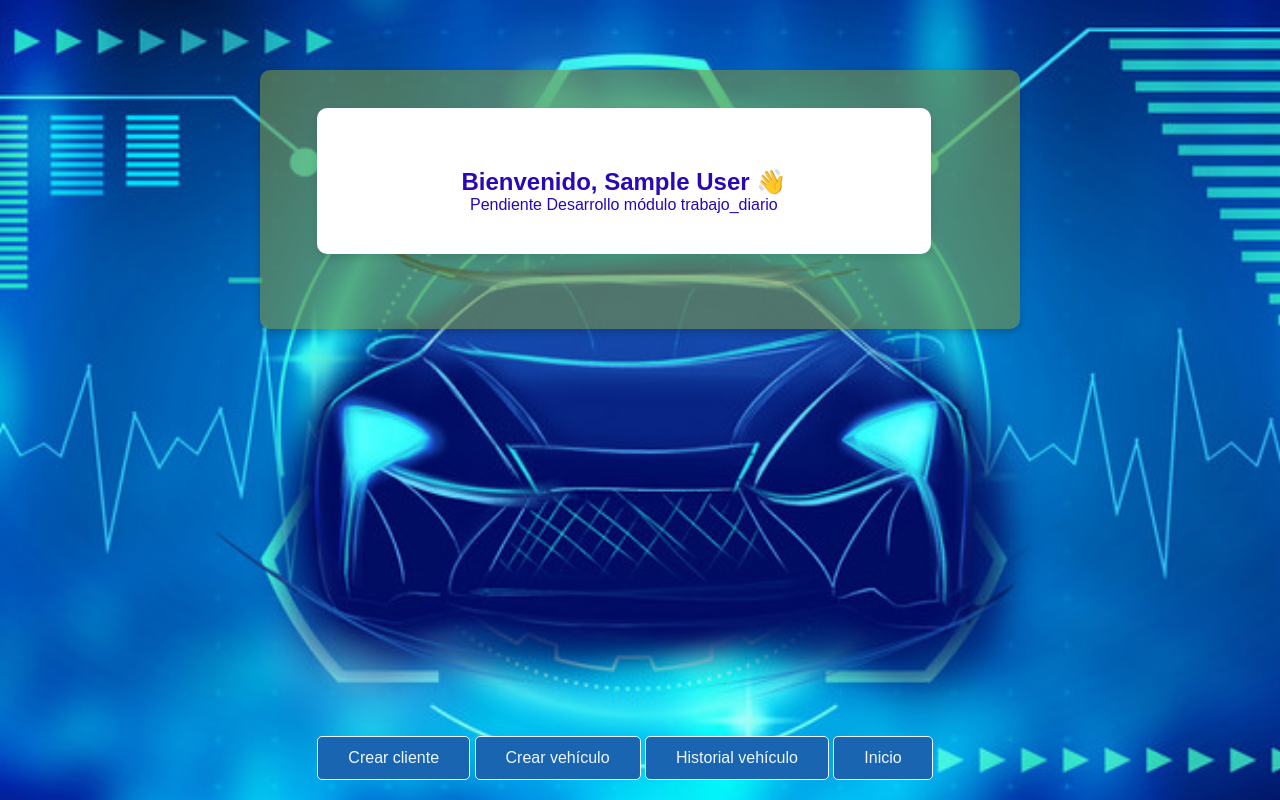
After one commit to eamejiab/proyectoFinalPrueba1, a PHP site: page /vistas/trabajo_diario.php in a window 1280 px wide. The commit adds this page. Run offline with PHP 8.4, Linux system fonts and the light colour scheme; the visitor is signed in with stand-in values (Sample User, id 1).

Commit message:
Creación vistas de historial y trabajo_diario para completar la funcionalidad de los botones en la pantalla de inicio y se ajusta el estilo de los select en registro de usuario y creación vehículo, también el scroll vertical en la gestion_usuarios, para cuando la lista no cabe en pantalla hacia abajo

```diff
--- a/assets/css/styleVistas.css
+++ b/assets/css/styleVistas.css
@@ -15,7 +15,8 @@ html, body {
 }
 
 /* Estilo del cuerpo de la página */
-body {
+body
+{
     background-image: url("../../assets/img/fondoAzulClaro.jpg");
     background-repeat: no-repeat;
     background-size: cover;
@@ -30,7 +31,8 @@ body {
 }
 
 /* Estilo para el contenedor principal */
-main {
+main
+{
     width: 100%;
     padding: 20px;
     margin: auto;
@@ -40,12 +42,14 @@ main {
     align-items: center;
 }
 
-button:hover, .btn-finalizar:hover {
+button:hover, .btn-finalizar:hover
+{
     background: rgb(16, 81, 142);
 }
 
 /* Caja verde que rodea el formulario */
-.contenedorPrincipal {
+.contenedorPrincipal
+{
     width: 100%;
     max-width: 800px;
     margin: auto;
@@ -53,10 +57,12 @@ button:hover, .btn-finalizar:hover {
     display: flex;
     justify-content: center;
     padding: 20px;
+    /*overflow-y: auto; /* Agrega scroll horizontal si es necesario, para nuestro caso en la tabla de usuarios del módulo gestión */
 }
 
 /* Caja verde externa */
-.cajaFormulario {
+.cajaFormulario
+{
     width: 100%;
     padding: 20px;
     background-color: rgba(121, 147, 65, 0.6); /*Color de fondo del cuadro; el 0.6 es la opacidad del mismo*/
@@ -79,14 +85,38 @@ button:hover, .btn-finalizar:hover {
     /* Ajustar el tamaño del contenedor del CRUD en el ancho */
     width: 100%;
     max-width: 95%; /* Ajusta el tamaño del contenedor */
-    overflow-x: auto; /* Agrega scroll horizontal si es necesario */
+    overflow-x: auto; /* Agrega scroll horizontal si es necesario, para nuestro caso en gestión usuarios */
+   /* overflow-y: auto; /* Agrega scroll vertical si es necesario */
 }
+/*Estilo del select para la página de inicio en el formulario de registro selección de roles*/
+.seleccionRol
+{
+    border-radius: 25px;
+    background: rgba(244, 240, 240, 0.938);/*Darle fondo a las casillas de los botones*/
+    border: 1px solid #ccc(21, 62, 229);
+    color: rgb(25, 101, 177); /*Color de texto; el 0.6 es la opacidad del mismo*/
+
+    font-size: 15px; /* Tamaño de la fuente */
+
+}
+
 /*Ajustando el tamaño al formulario de crear vehículos ya que el número de casillas no cabe en pantalla*/
 #crearVehiculo {
     /*ajusta el tamaño vertical del formulario en caso de no caber en pantalla y utiliza el scroll*/
     height: 100%;
-    max-height:90% ;
-    overflow-y: auto;
+    max-height:78% ; /*Tamaño de la caja donde están los input de los datos que se van a ingresar*/
+}
+/*Estilos de la lista de despliegue de clientes en el módulo creación vehículo*/
+.seleccionCliente
+{
+    margin-left: -180px; /*Posición a la izquierda del select*/
+    border-radius: 25px;
+    background: rgba(244, 240, 240, 0.938);/*Darle fondo a las casillas de los botones*/
+    border: 1px solid #ccc(21, 62, 229);
+    color: rgb(25, 101, 177); /*Color de texto; el 0.6 es la opacidad del mismo*/
+
+    font-size: 16px; /* Tamaño de la fuente */
+
 }
 
 /* Estilo de los botones dentro del formulario */
@@ -124,7 +154,7 @@ button:hover, .btn-finalizar:hover {
     border-color: #888; /* Borde más oscuro */
 }
 
-/* Estilo del pie de página */
+/* Estilo del pie de página, botones de la interacción entre módulos*/
 footer {
     padding: 20px;
     background-color: rgba(135, 33, 33, 0);
@@ -133,7 +163,9 @@ footer {
     position: absolute;
     width: 100%;
     bottom: 0;
+    margin-left: -15px; /*Alineando los botones de los módulos para que centren en el contenedor*/
 }
+
 /*Estilo del botón salir en la vista de inicio que finaliza la sesión*/
 footer .finalizarSesion a {
     position: absolute;
@@ -224,6 +256,12 @@ footer .finalizarSesion a:hover {
 }
 /*Estilos para la vista de la Gestión de usuarios y los cuadros que se presentan dentro de ella */
  /* Estilos para el modal (ventana que se despliega al frente cuando se da a uno de los botones editar o eliminar) */
+
+ #gestionUsuarios {
+    /*ajusta el tamaño vertical del formulario en caso de no caber en pantalla y utiliza el scroll*/
+    height: 100%;
+    max-height:60% ;
+}
  .modal {
     display: none;
     position: fixed;
--- a/assets/js/script.js
+++ b/assets/js/script.js
@@ -61,7 +61,7 @@ document.addEventListener("DOMContentLoaded", function () {
             caja_trasera_login.style.display = "none";
         }
     }
-
+    //Configuración de mensaje en caso de que los formularios de registro e inicio de sesión no carguen
     function register() {
         console.log("📌 Click en Registrarse");
 
@@ -84,9 +84,7 @@ document.addEventListener("DOMContentLoaded", function () {
         }
     }
 
-    // ==============================
-    // 🟢 MANEJO DEL REGISTRO DE USUARIOS
-    // ==============================
+    //MANEJO DEL REGISTRO DE USUARIOS
 
     if (formulario_register) {
         formulario_register.addEventListener("submit", function (event) {
--- a/index.php
+++ b/index.php
@@ -16,7 +16,7 @@ require_once __DIR__ ."/controlador/IndexControlador.php";
 
     <!-- jQuery y JS -->
     <script src="https://ajax.googleapis.com/ajax/libs/jquery/3.7.1/jquery.min.js"></script>
-    <!---->
+    <!--Libreria de sweetalert2 para personalizar los mensajes con respuesta mas llamativa-->
     <script src="https://cdn.jsdelivr.net/npm/sweetalert2@11"></script>
 
 </head>
@@ -57,7 +57,7 @@ require_once __DIR__ ."/controlador/IndexControlador.php";
                     <input type="password" id="contrasena" name="contrasena" placeholder="Contraseña" required>
 
                 <!--Lista de roles para los usuarios registrados-->
-                    <select name="id_rol" required>
+                    <select name="id_rol" required class="seleccionRol">
                         <option value="" disabled selected>Selecciona un perfil</option>
                         <option value="1">Administrador</option>
                         <option value="2">Asesor</option>
--- a/vistas/crear_cliente.php
+++ b/vistas/crear_cliente.php
@@ -63,9 +63,10 @@ if ($id_rol == 3) { // Si es Operario, restringir acceso
         </main>
         <!--Botones para interactuar entre las vistas dentro del entorno y las diferentes funciones del programa-->
         <footer>
-            <div>
+            <div class="centrarBotones">
             <a href="crear_vehiculo.php" class="btn-finalizar">Crear vehículo</a>
-            <a href="inicio.php" class="btn-finalizar">Historial vehículo</a>
+            <a href="historial_vehiculo.php" class="btn-finalizar">Historial vehículo</a>
+            <a href="trabajo_diario.php" class="btn-finalizar">Trabajo diario</a>
             <a href="inicio.php" class="btn-finalizar">Inicio</a>
             </div>
         </footer>
--- a/vistas/gestion_usuarios.php
+++ b/vistas/gestion_usuarios.php
@@ -47,7 +47,7 @@ if (!$resultado) {
 <body>
     <main class="contenedorPrincipal">
         <div class="cajaFormulario">
-            <div class="cajaExteriorFormulario">
+            <div class="cajaExteriorFormulario" id="gestionUsuarios">
                 <h2>👤 Gestión de Usuarios</h2>
 
                 <!-- Campo de búsqueda -->
--- /dev/null
+++ b/vistas/trabajo_diario.php
@@ -0,0 +1,64 @@
+<?php
+//Verificar si el usuario ha iniciado sesión
+session_start();
+//Se valida que la sesión no esté vacía, si fuera así mostrar el mensaje de iniciar sesión
+if (!isset($_SESSION['usuario'])) {
+    echo '<script>
+            alert("⚠️ Debes iniciar sesión para acceder.");
+            window.location = "../index.php";
+          </script>';
+    session_destroy();
+    exit();
+}
+
+
+
+// Obtener nombre completo y rol y se almacena en la variable para concatenarla en la vista con el saludo del usuario
+$nombreCompleto = $_SESSION['nombre_completo'] ?? 'Usuario Desconocido';
+
+?>
+
+<!DOCTYPE html>
+<html lang="es">
+
+<head>
+    <meta charset="UTF-8">
+    <meta name="viewport" content="width=device-width, initial-scale=1.0">
+    <title>Página de inicio</title>
+
+    <!-- Enlaces a los estilos -->
+    <link rel="stylesheet" href="../assets/css/style.css">
+    <link rel="stylesheet" href="../assets/css/styleVistas.css">
+
+    <!-- jQuery y JS -->
+    <script src="https://ajax.googleapis.com/ajax/libs/jquery/3.7.1/jquery.min.js"></script>
+    <script src="../assets/js/script.js"></script>
+</head>
+
+<body>
+    <main>
+        <div class="contenedorPrincipal">
+            <div class="cajaFormulario">
+                <div class="cajaExteriorFormulario">
+                    <form action="">
+                        <div>
+                            <h2>Bienvenido, <?php echo htmlspecialchars($nombreCompleto); ?> 👋</h2>
+                            <p>Pendiente Desarrollo módulo trabajo_diario</p>
+                        </div>
+
+                    </form>
+                </div>
+            </div>
+        </div>
+    </main>
+    <footer>
+        <div class="footer-links">
+            <a href="crear_cliente.php" class="btn-finalizar">Crear cliente</a>
+            <a href="crear_vehiculo.php" class="btn-finalizar">Crear vehículo</a>
+            <a href="historial_vehiculo.php" class="btn-finalizar">Historial vehículo</a>
+            <a href="Inicio.php" class="btn-finalizar">Inicio</a>
+        </div>
+    </footer>
+</body>
+
+</html>
```
Also changed, not shown: vistas/crear_vehiculo.php (+5 -2 lines), vistas/historial_vehiculo.php (added, +64 -0 lines).
